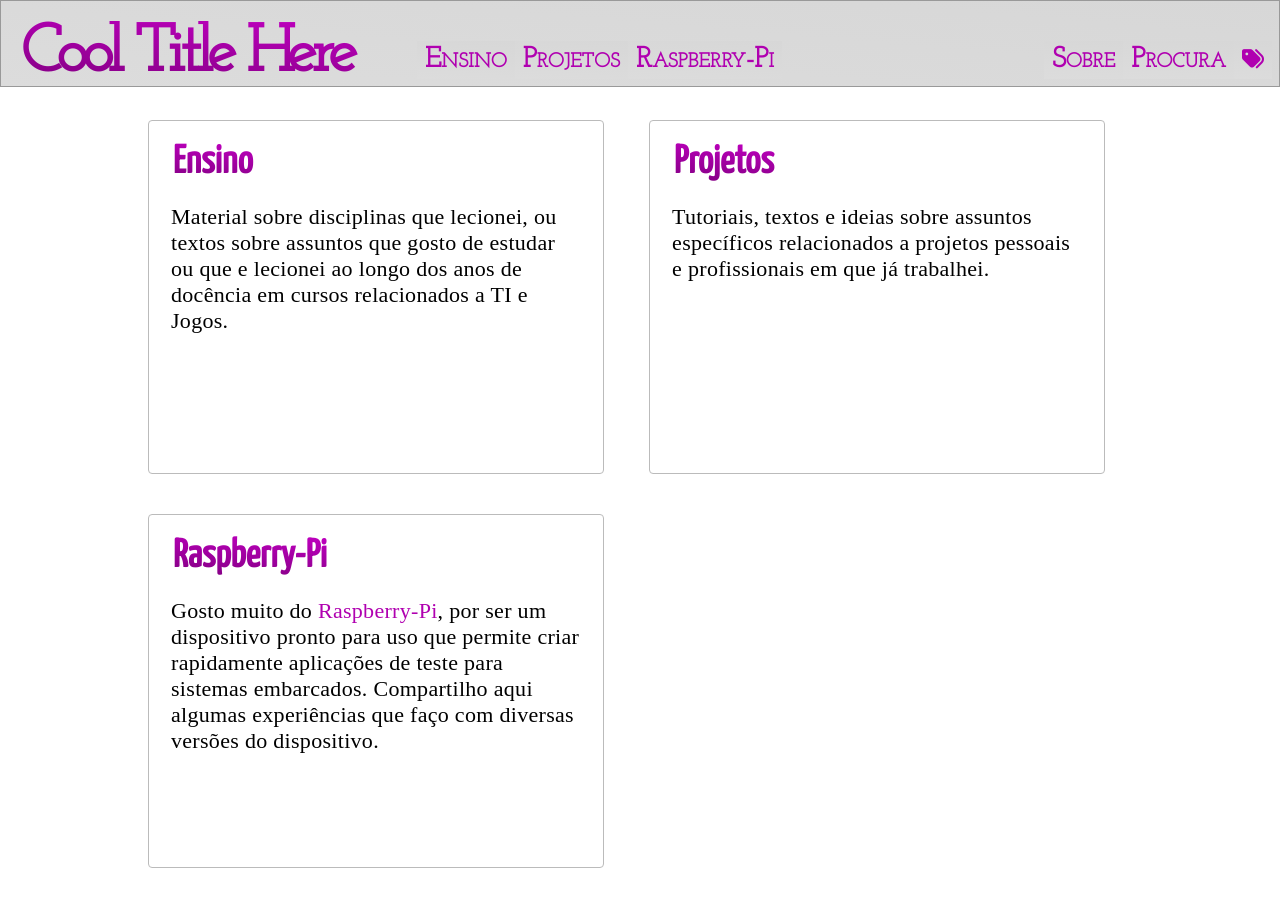
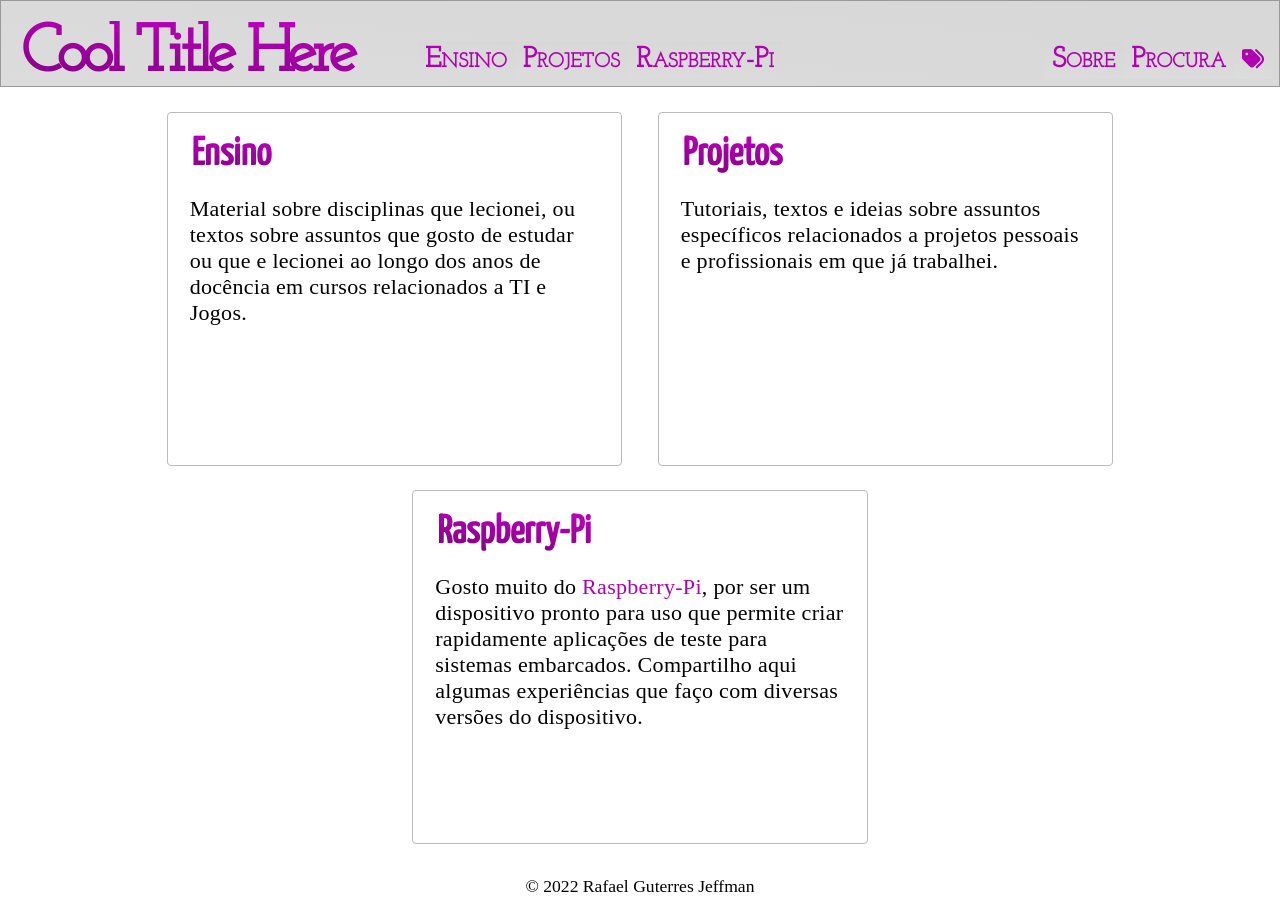
Before and after one commit to rafasgj/rafaeljeffman.com, a Jekyll site: the page built from index.md, in a window 1280 px wide and 900 px high. Built offline with Jekyll 4.4.1, drawn with Linux system fonts in a browser that asks for light colours; nearby versions of some CDN libraries.

Commit message:
cards: Fix page height and card spacing.

```diff
--- a/_sass/cards.scss
+++ b/_sass/cards.scss
@@ -5,6 +5,7 @@ $card_min: 1920px;
 #cardboard {
     margin: 0 auto;
     max-width: 80%;
+    text-align: center;
 }
 
 .card {
@@ -12,11 +13,12 @@ $card_min: 1920px;
     border-radius: 4px 4px;
     margin: 1em 0 3em 0;
     padding: 1em;
+    text-align: left;
     @media screen and (min-width: $card_flex) {
         min-width: 350px;
         max-width: 40%;
         display: inline-block;
-        margin: 20px;
+        margin: 12px 15px;
         vertical-align: top;
         height: 14em;
     }
--- a/_sass/page.scss
+++ b/_sass/page.scss
@@ -21,7 +21,7 @@ html {
 body {
     margin: 0;
     padding: 0;
-    min-height: 100vh;
+    min-height: calc(100vh - 100px - 80px);  /* 100% - header and footer */
     position: relative;
     padding-bottom: 80px;
 }
```
